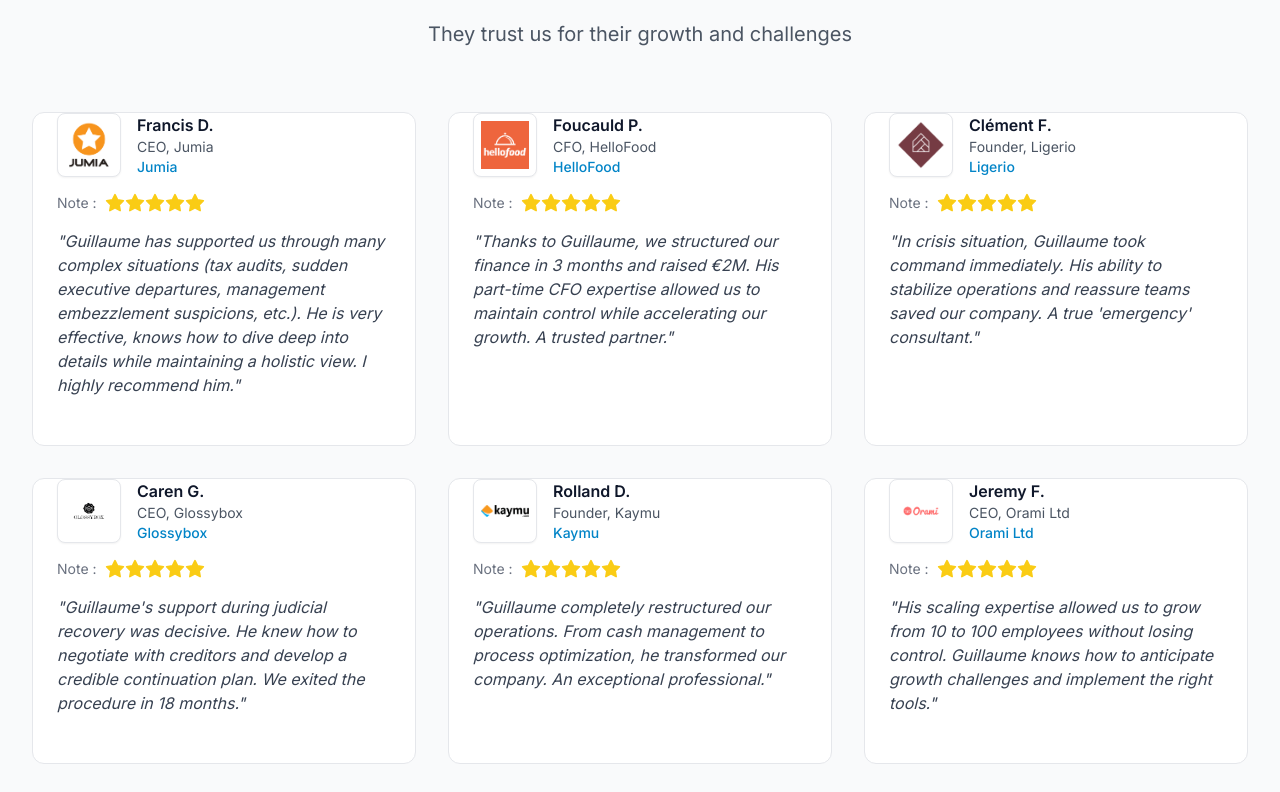
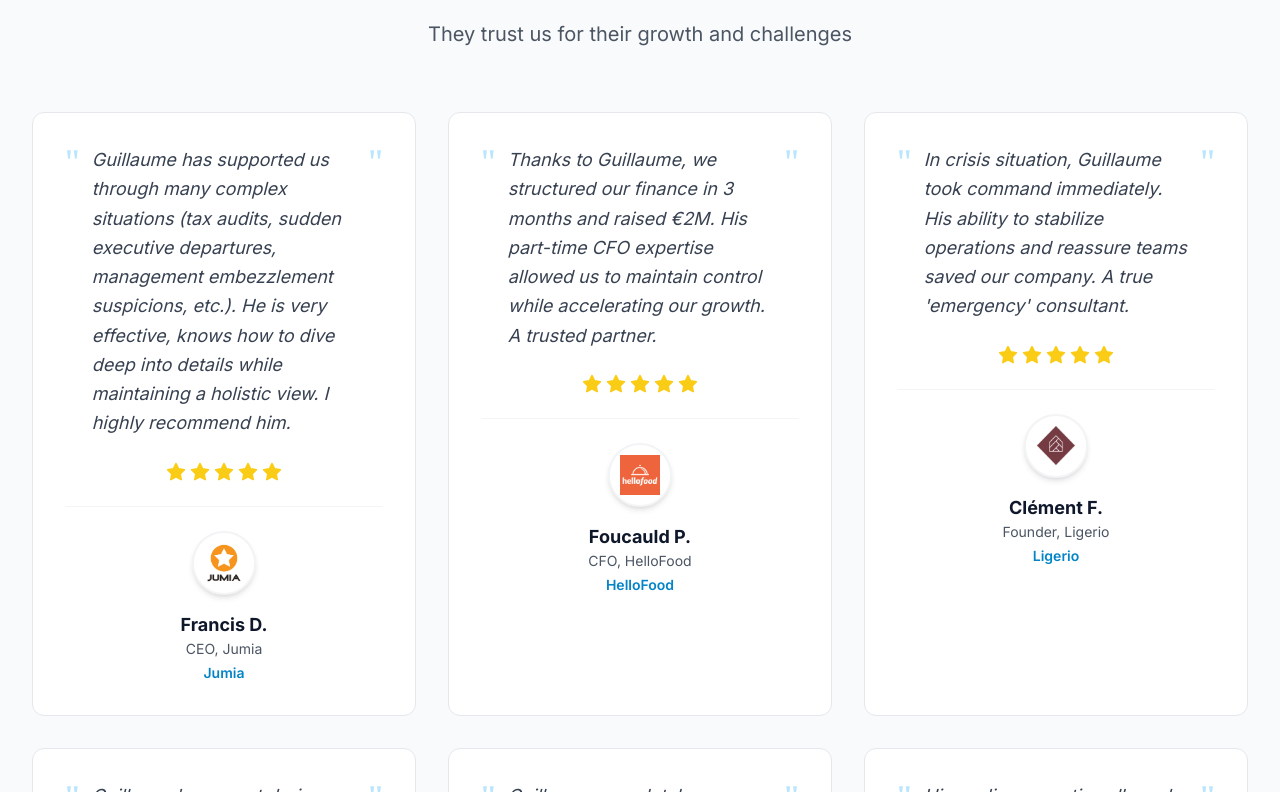
Before and after one commit to gdetaisne/gslv.fr, a Next.js app: page /en in a window 1280 px wide. Shown: the part 2608-3400 px from the top of the page. Built offline with nearby package versions, Linux system fonts and the light colour scheme.

Commit message:
Amélioration UX des témoignages : nom et logo sous la citation avec design moderne

```diff
--- a/app/[locale]/page.tsx
+++ b/app/[locale]/page.tsx
@@ -387,15 +387,37 @@
                 animate={{ opacity: 1, y: 0 }}
                 transition={{ duration: 0.6, delay: index * 0.2 }}
               >
-                <Card className="h-full">
-                  <CardContent>
-                    <div className="flex items-center mb-4">
-                      <div className="w-16 h-16 bg-white rounded-lg flex items-center justify-center mr-4 shadow-sm border border-gray-200">
+                <Card className="h-full hover:shadow-xl transition-all duration-300 group">
+                  <CardContent className="p-8">
+                    {/* Citation avec guillemets stylisés */}
+                    <div className="mb-6">
+                      <div className="flex items-start mb-4">
+                        <div className="text-4xl text-primary-200 font-serif leading-none mr-3">"</div>
+                        <p className="text-gray-700 italic text-lg leading-relaxed flex-1">
+                          {testimonial.content}
+                        </p>
+                        <div className="text-4xl text-primary-200 font-serif leading-none ml-2">"</div>
+                      </div>
+                    </div>
+
+                    {/* Note avec étoiles */}
+                    <div className="flex items-center justify-center mb-6">
+                      <div className="flex items-center space-x-1">
+                        {[...Array(testimonial.rating)].map((_, i) => (
+                          <Star key={i} className="w-5 h-5 text-yellow-400 fill-current" />
+                        ))}
+                      </div>
+                    </div>
+
+                    {/* Informations client en bas */}
+                    <div className="border-t border-gray-100 pt-6">
+                      <div className="flex items-center justify-center">
+                        <div className="w-16 h-16 bg-white rounded-full flex items-center justify-center shadow-md border-2 border-gray-100 group-hover:border-primary-200 transition-colors duration-300">
                           <Image
                             src={testimonial.logo}
                             alt={`Logo ${testimonial.company}`}
-                          width={48}
-                          height={48}
+                            width={40}
+                            height={40}
                             className="object-contain max-w-full max-h-full"
                             onError={(e) => {
                               // Fallback si l'image n'existe pas
@@ -406,25 +428,18 @@
                               }
                             }}
                           />
-                        <div className="w-12 h-12 bg-gradient-to-br from-primary-500 to-accent-500 rounded-full flex items-center justify-center text-white font-bold text-lg hidden">
+                          <div className="w-10 h-10 bg-gradient-to-br from-primary-500 to-accent-500 rounded-full flex items-center justify-center text-white font-bold text-sm hidden">
                             {testimonial.name.charAt(0)}
                           </div>
                         </div>
-                      <div className="flex-1">
-                        <p className="font-semibold text-dark-900">{testimonial.name}</p>
-                        <p className="text-sm text-gray-600">{testimonial.position}</p>
-                        <p className="text-sm text-primary-600 font-medium">{testimonial.company}</p>
+                      </div>
+
+                      <div className="text-center mt-4">
+                        <h4 className="font-bold text-dark-900 text-lg">{testimonial.name}</h4>
+                        <p className="text-gray-600 text-sm mb-1">{testimonial.position}</p>
+                        <p className="text-primary-600 font-semibold text-sm">{testimonial.company}</p>
                       </div>
                     </div>
-                    <div className="flex items-center mb-4">
-                      <span className="text-sm text-gray-500 mr-2">Note :</span>
-                      {[...Array(testimonial.rating)].map((_, i) => (
-                        <Star key={i} className="w-5 h-5 text-yellow-400 fill-current" />
-                      ))}
-                    </div>
-                    <p className="text-gray-700 mb-6 italic">
-                      "{testimonial.content}"
-                    </p>
                   </CardContent>
                 </Card>
               </motion.div>
```
Lines whose indentation alone changed are shown as unchanged.
